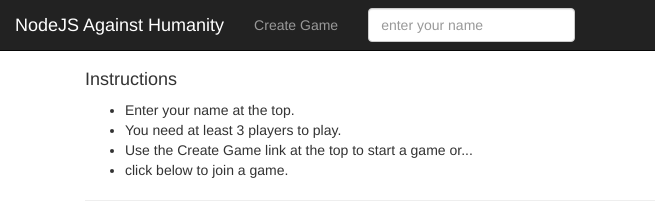
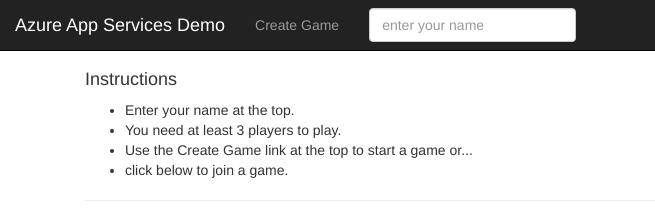
Before and after one commit to MartijnDev/NodeDemoWeb, a website: page views/index.html in a window 1280 px wide. Shown: the top 218 px of the page, 0-655 px from the left. Drawn offline with nearby package versions, Linux system fonts and the light colour scheme; no server answers; files whose address does not match are found by name.

Commit message:
azure demo

```diff
--- a/views/index.html
+++ b/views/index.html
@@ -20,7 +20,7 @@
         <span class="icon-bar"></span>
         <span class="icon-bar"></span>
       </button>
-      <a class="navbar-brand" href="/">NodeJS Against Humanity</a>
+      <a class="navbar-brand" href="/">Azure App Services Demo</a>
     </div>
     <div class="navbar-collapse collapse" id="humanity-navbar-collapse">
       <ul class="nav navbar-nav">
```
